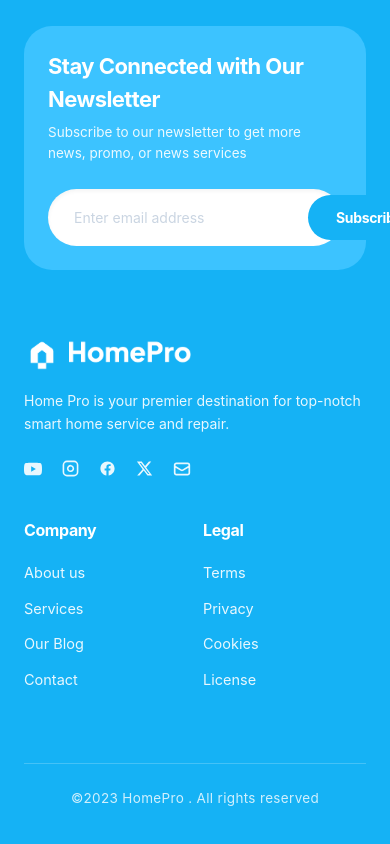
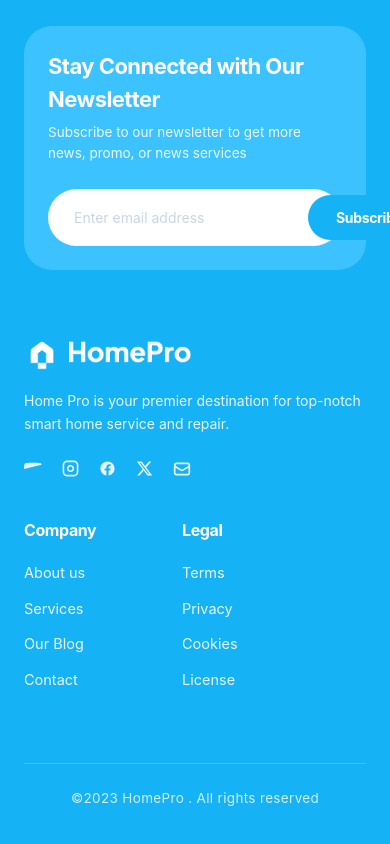
Before and after one commit to MahmoudAbdulGhani/home-services, a React (Vite) app: page / in a window 390 px wide. Shown: the part 10532-11376 px from the top of the page. Built offline with nearby package versions, Linux system fonts and the light colour scheme.

Commit message:
footer responsive

```diff
--- a/src/components/Footer.jsx
+++ b/src/components/Footer.jsx
@@ -33,10 +33,11 @@ export default function Footer() {
         </div>
 
         {/* ───── MAIN FOOTER CONTENT ───── */}
-        <div className="grid grid-cols-1 md:grid-cols-12 gap-10 md:gap-8 pb-14 items-start text-left">
+        {/* Adjusted from complex grid columns to a fluid, bulletproof flex/grid mix */}
+        <div className="flex flex-col md:flex-row gap-10 md:gap-4 pb-14 justify-between items-start text-left w-full">
 
           {/* BRAND COLUMN */}
-          <div className="col-span-1 md:col-span-6 flex flex-col items-start">
+          <div className="w-full md:w-[45%] flex flex-col items-start shrink-0">
             <img
               src={logo}
               alt="HomePro Logo"
@@ -50,7 +51,7 @@ export default function Footer() {
             <div className="flex items-center gap-5 text-white/90">
               <a href="#youtube" className="hover:text-sky-100 transition-colors" aria-label="Youtube Channel">
                 <svg xmlns="http://www.w3.org/2000/svg" fill="currentColor" viewBox="0 0 24 24" className="w-[18px] h-[18px]">
-                  <path d="M23.498 6.186a3.016 3.016 0 0 0-2.122-2.136C19.505 3.545 12 3.545 12 3.545s-7.505 0-9.377.505A3.017 3.017 0 0 0 .502 6.186C0 8.07 0 12 0 12s0 3.93.502 5.814a3.016 3.016 0 0 0 2.122 2.136c1.871.505 9.376.505 9.376.505s7.505 0 9.377-.505a3.015 3.015 0 0 0 2.122-2.136C24 15.93 24 12 24 12s0-3.93-.502-5.814zM9.545 15.568V8.432L15.818 12l-6.273 3.568z"/>
+                  <path d="M23.498 6.186a3.016 3.016 0 0 0-2.122-2.136C19.505 3.545 12 3.545 12 3.545s-7.505 0-9.377.505A3.017 3.017 0 0 0 .502 6.186C0 8.07 0 12 0 12s0 3.93 Ram.502 5.814a3.016 3.016 0 0 0 2.122 2.136c1.871.505 9.376.505 9.376.505s7.505 0 9.377-.505a3.015 3.015 0 0 0 2.122-2.136C24 15.93 24 12 24 12s0-3.93-.502-5.814zM9.545 15.568V8.432L15.818 12l-6.273 3.568z"/>
                 </svg>
               </a>
               <a href="#instagram" className="hover:text-sky-100 transition-colors" aria-label="Instagram Profile">
@@ -79,10 +80,11 @@ export default function Footer() {
           </div>
 
           {/* LINK GROUPS COLUMNS */}
-          <div className="col-span-1 md:col-span-6 grid grid-cols-2 gap-4 md:justify-items-end w-full">
+          {/* Replaced absolute grid alignment with a split space-distribution container */}
+          <div className="w-full md:w-auto flex flex-row gap-12 sm:gap-20 md:gap-16 lg:gap-28 md:pr-4 justify-start md:justify-end">
 
             {/* COMPANY SYSTEM LINKS */}
-            <div className="flex flex-col items-start min-w-[120px]">
+            <div className="flex flex-col items-start min-w-[110px]">
               <h4 className="font-bold text-[16px] md:text-[17px] mb-5 text-white tracking-tight">
                 Company
               </h4>
@@ -95,7 +97,7 @@ export default function Footer() {
             </div>
 
             {/* LEGAL DATA LINKS */}
-            <div className="flex flex-col items-start min-w-[120px]">
+            <div className="flex flex-col items-start min-w-[110px]">
               <h4 className="font-bold text-[16px] md:text-[17px] mb-5 text-white tracking-tight">
                 Legal
               </h4>
```
